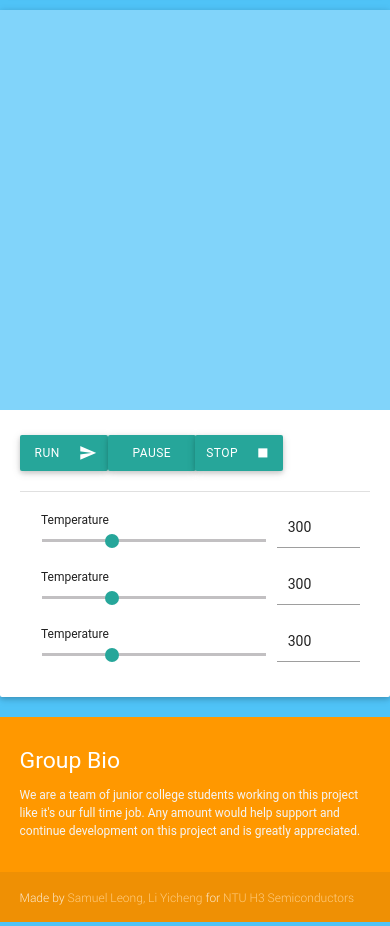
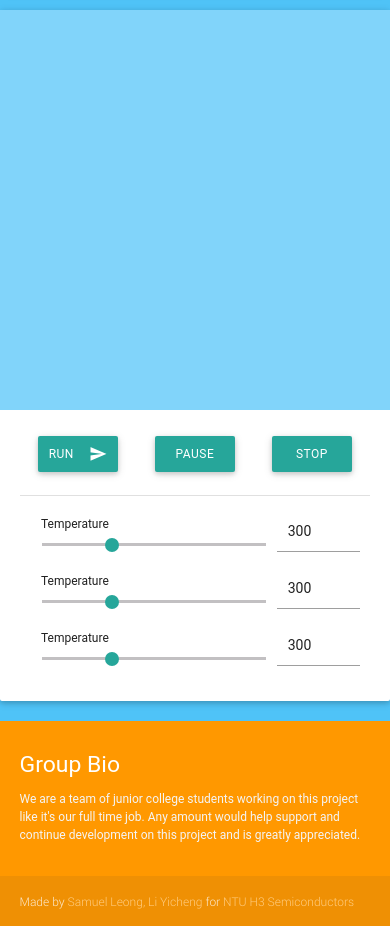
Before and after one commit to Samleo8/SemiconSim, a plain HTML site: page index.html in a window 390 px wide. Shown: the part 67-993 px from the top of the page. Drawn offline with Linux system fonts and the light colour scheme; some packages are replaced by stand-ins of ours; a web font is replaced by a local one.

Commit message:
edited buttons and js

```diff
--- a/css/index.css
+++ b/css/index.css
@@ -51,6 +51,11 @@ html, body {
     margin-bottom: -6px;
 }
 
+.panel-btns{
+    padding-top: 1px;
+    height: 40px;
+}
+
 /*
 #control-panel .panel-btns{
     text-align: center;
--- a/index.html
+++ b/index.html
@@ -54,19 +54,27 @@
 
                 <div id="control-panel" class="row card-content">
                     <div class="panel-btns row">
-                        <div id="sim-run-btn" class="btn waves-effect waves-light col s3">
+                        <div class="row col s4">
+                            <div id="sim-run-btn" class="btn waves-effect waves-light col push-s1 s10 push-m2 m8 push-l3 l6">
                                 Run
                                 <i class="material-icons right">send</i>
                             </div>
-                        <div id="sim-run-btn" class="btn waves-effect waves-light col s3">
+                        </div>
+
+                        <div class="row col s4">
+                            <div id="sim-pause-btn" class="btn waves-effect waves-light col push-s1 s10 push-m2 m8 push-l3 l6">
                                 Pause
                                 <i class="material-icons right">pause</i>
                             </div>
+                        </div>
 
-                        <div id="sim-run-btn" class="btn waves-effect waves-light col s3">
+                        <div class="row col s4">
+                            <div id="sim-pause-btn" class="btn waves-effect waves-light col push-s1 s10 push-m2 m8 push-l3 l6">
                                 Stop
                                 <i class="material-icons right">stop</i>
                             </div>
+                        </div>
+
                     </div>
                     <div class="divider"></div>
                     <div class="section panel-sliders">
```
Lines whose indentation alone changed are shown as unchanged.
